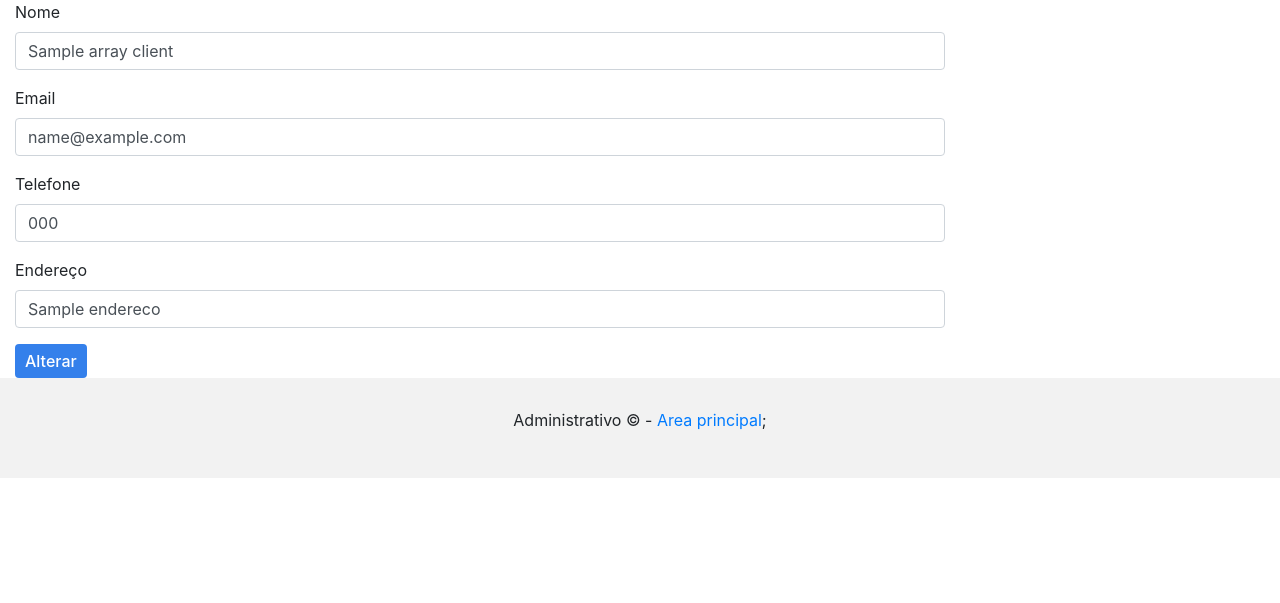
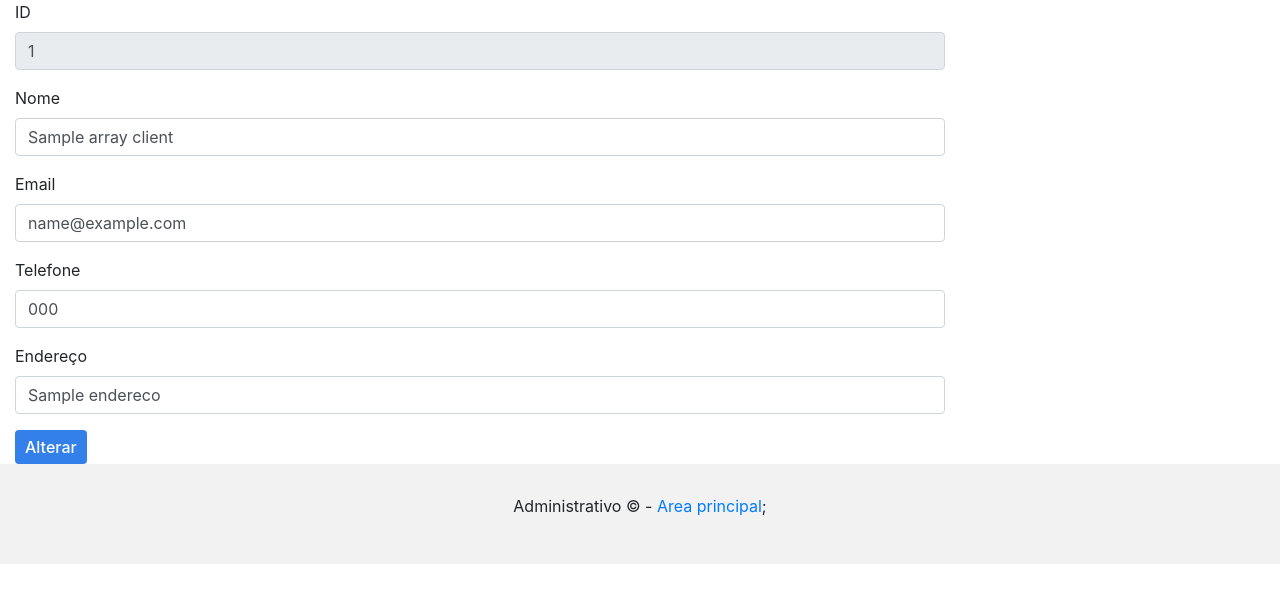
Before and after one commit to joaovitorleffa/Programacao-Web-PHP, a PHP site: template adm/views/clients/changeClients.php in a window 1280 px wide. Shown: the part 100-703 px from the top of the page. Run offline with PHP 8.4, Linux system fonts and the light colour scheme; the template is opened without the code that fills it: most values are stand-ins (such as "Sample title", 1, 10 or a date in 2020).

Commit message:
correcoes CRUD

```diff
--- a/adm/views/clients/addClients.php
+++ b/adm/views/clients/addClients.php
@@ -1,6 +1,6 @@
 
         <div class="form col-md-9">
-            <form method="POST" action="?c=adc&a=ad">
+            <form method="POST" action="?c=cl&a=ad">
                 <div class="form-group">
                     <label for="name">Nome</label>
                     <input name="name" class="form-control">
--- a/adm/views/clients/changeClients.php
+++ b/adm/views/clients/changeClients.php
@@ -1,28 +1,27 @@
     <div class="col-md-9">
-        <?php
-            foreach($arrayClient as $client) {
-        ?>
-        <form method="POST" action="?c=adc&a=alterar&id=<?=$client['id_cliente']?>">
+
+        <form method="POST" action="?c=cl&a=alterar">
+            <div class="form-group">
+                <label for="id">ID</label>
+                <input name="id" value="<?=$arrayClient['id_cliente']?>" readonly="readonly" class="form-control">
+            </div>
             <div class="form-group">
                 <label for="name">Nome</label>
-                <input name="name" value="<?=$client['nome']?>" class="form-control">
+                <input name="name" value="<?=$arrayClient['nome']?>" class="form-control">
             </div>
             <div class="form-group">
                 <label for="email">Email</label>
-                <input type="email" name="email" value="<?=$client['email']?>" class="form-control">
+                <input type="email" name="email" value="<?=$arrayClient['email']?>" class="form-control">
             </div>
             <div class="form-group">
                 <label for="tel">Telefone</label>
-                <input name="tel" value="<?=$client['telefone']?>" class="form-control">
+                <input name="tel" value="<?=$arrayClient['telefone']?>" class="form-control">
             </div>
             <div class="form-group">
                 <label for="adrress">Endereço</label>
-                <input name="address" value="<?=$client['endereco']?>" class="form-control">
+                <input name="address" value="<?=$arrayClient['endereco']?>" class="form-control">
             </div>
             <input type="submit" value="Alterar" class="confirm">
         </form>
-        <?php
-            }
-        ?>
     </div>
 </div>
--- a/adm/views/clients/listClients.php
+++ b/adm/views/clients/listClients.php
@@ -17,8 +17,8 @@
                 <td><?=$client["email"]?></td>
                 <td><?=$client["telefone"]?></td>
                 <td><?=$client["endereco"]?></td>
-                <td><a href="?c=adc&a=cg&id=<?=$client["id_cliente"]?>"><button class="button-change">Alterar</button></a></td>
-                <td><a href="?c=adc&a=dl&id=<?=$client["id_cliente"]?>"><button class="button-delete">Excluir</button></a></td>
+                <td><a href="?c=cl&a=cg&id=<?=$client["id_cliente"]?>"><button class="button-change">Alterar</button></a></td>
+                <td><a href="?c=cl&a=dl&id=<?=$client["id_cliente"]?>"><button class="button-delete">Excluir</button></a></td>
             </tr>
         <?php
         }
--- a/adm/views/templates/nav.php
+++ b/adm/views/templates/nav.php
@@ -2,8 +2,8 @@
     <div class="col-md-3 menu">
         <ul>
             <li><a href="?c=m&a=i">Home</a></li>
-            <li><a href="?c=lcl&a=lc">Listar Clientes</a></li>
-            <li><a href="?c=adc&a=fa">Adicionar</a></li>
+            <li><a href="?c=cl&a=lc">Listar Clientes</a></li>
+            <li><a href="?c=cl&a=fa">Adicionar</a></li>
             <li><a href="?c=m&a=sd">Sair</a></li>
         </ul>
     </div>
```
Also changed, not shown: adm/controllers/ClientsController.php (+15 -15 lines), adm/index.php (+9 -8 lines).
